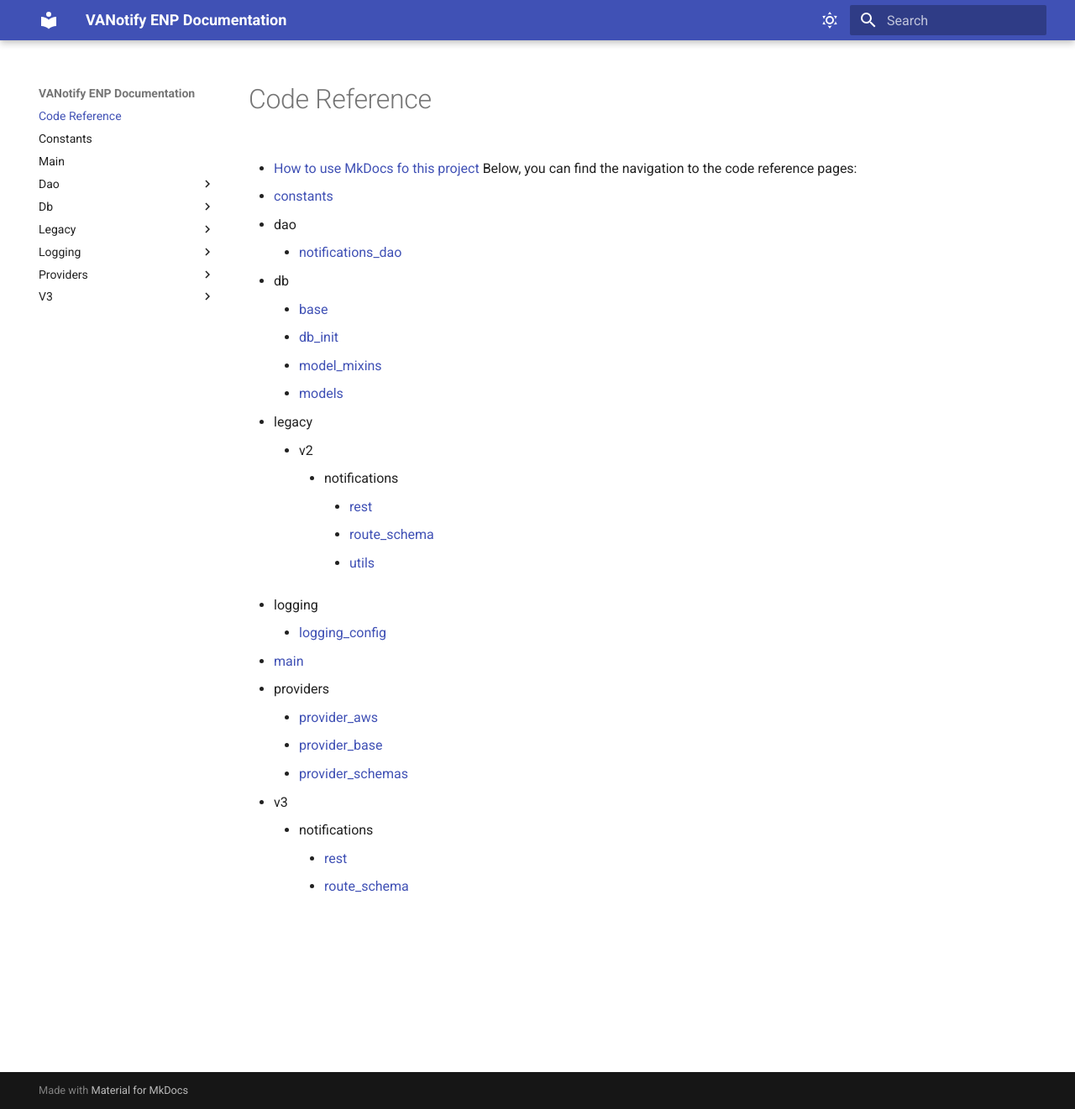
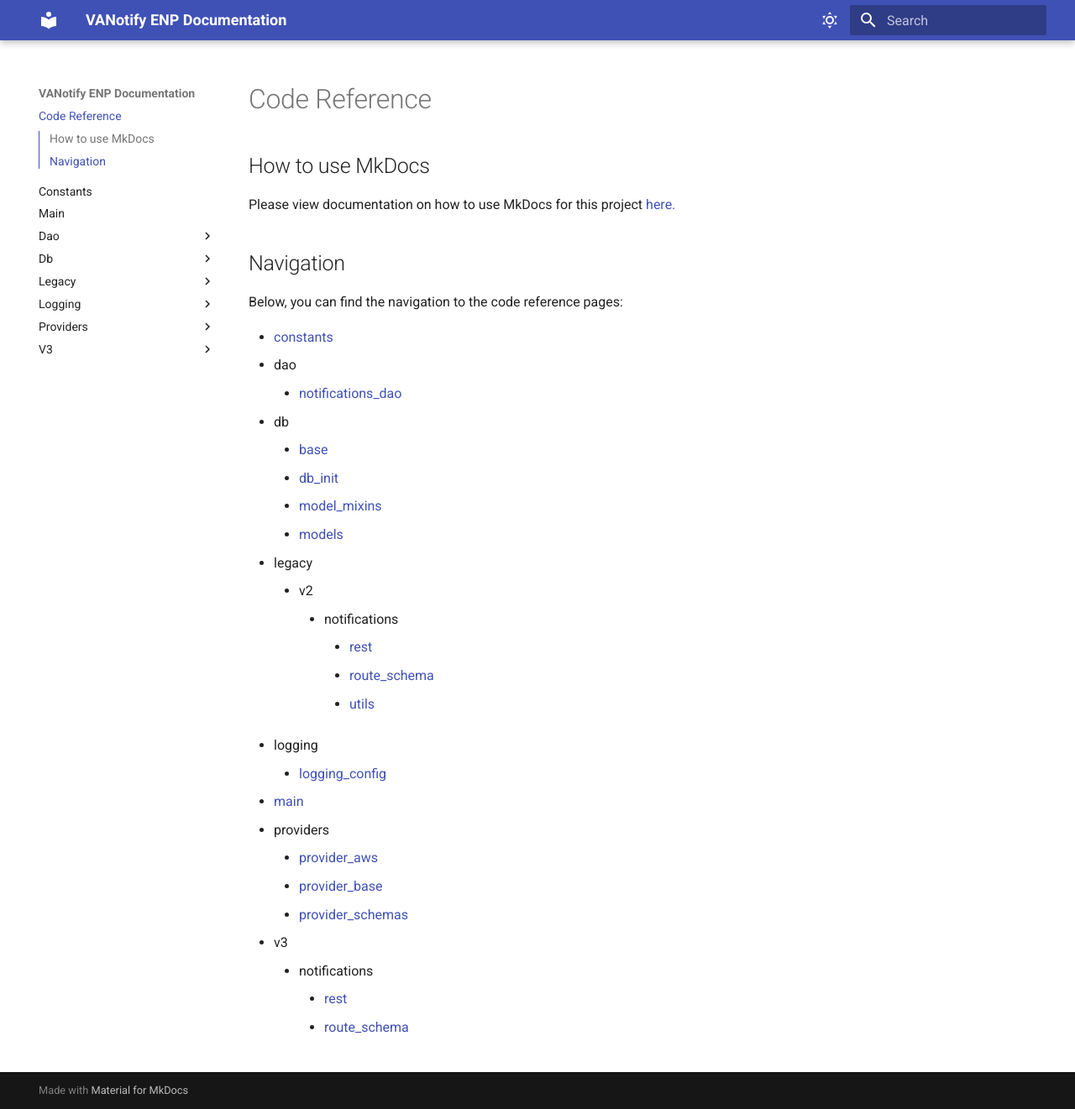
Before and after one commit to department-of-veterans-affairs/va-enp-api, an MkDocs documentation site: the page built from docs/index.md, in a window 1280 px wide and 1321 px high. Shown: the whole window at 84% size. Built offline with MkDocs 1.6.1 and Material for MkDocs 9.7.7, drawn with Linux system fonts in a browser that asks for light colours.

Commit message:
Squash #54 - Minor update to script

```diff
--- a/docs/index.md
+++ b/docs/index.md
@@ -1,6 +1,9 @@
 # Code Reference
+## How to use MkDocs
 
-- [How to use MkDocs fo this project](https://github.com/department-of-veterans-affairs/va-enp-api/wiki)
+Please view documentation on how to use MkDocs for this project [here.](https://github.com/department-of-veterans-affairs/va-enp-api/wiki)
+
+## Navigation
 Below, you can find the navigation to the code reference pages:
 
 * [constants](constants.md)
```
Also changed, not shown: 1 other file.
